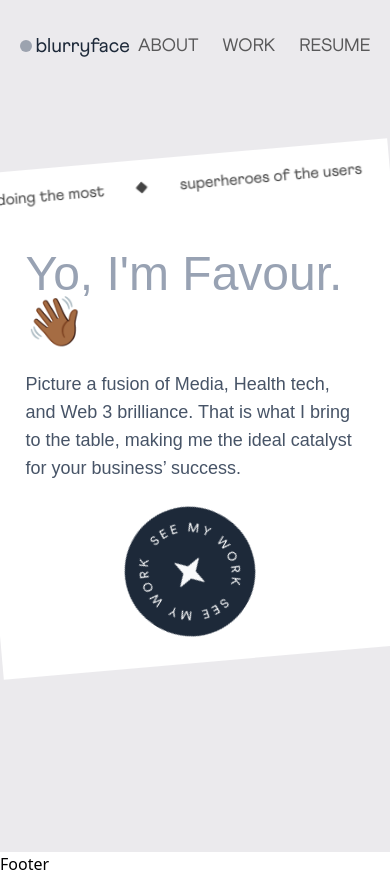
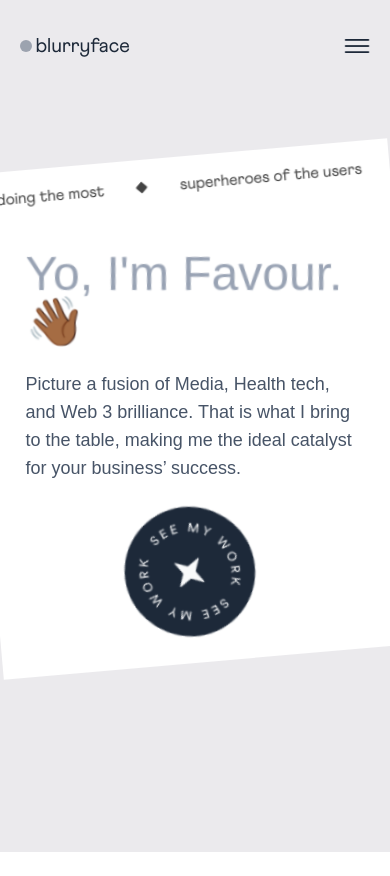
Before and after one commit to CyberGeni/fayvour, a React (Vite) app: page / in a window 390 px wide. After the commit the page ends 852 px from the top, so only its background shows below. Built offline with nearby package versions, Linux system fonts and the light colour scheme; a web font is replaced by a local one.

Commit message:
fix: navbar not displaying on sm: while active

```diff
--- a/src/App.css
+++ b/src/App.css
@@ -1,3 +1,6 @@
+* {
+    overflow-x: hidden;
+}
 .marquee-container {
     border: 1px solid #cccccc;
 }
--- a/src/components/Footer.jsx
+++ b/src/components/Footer.jsx
@@ -1,6 +1,6 @@
 function Footer() {
   return (
-    <div>Footer</div>
+    <div></div>
   )
 }
 
--- a/src/components/Layout.jsx
+++ b/src/components/Layout.jsx
@@ -6,7 +6,7 @@ import { Outlet } from "react-router-dom";
 const Layout = () => {
   return (
     <>
-      <div>
+      <div className="">
         <Navbar />
         <Outlet />
         <Footer />
--- a/src/components/Navbar.tsx
+++ b/src/components/Navbar.tsx
@@ -1,14 +1,26 @@
-import React from 'react'
+import React, { useState } from 'react'
 import { NavLink } from 'react-router-dom'
+import menu from "../assets/bar.png"
 function Navbar() {
+  const [isActive, setActive] = useState(false);
+
+  function handleClick() {
+    isActive ? setActive(false) : setActive(true);
+    if (window.innerWidth > 768) {
+      setActive(true);
+    }
+  }
+
   return (
-    <div className='bg-[#EBEAED] text-xl flex items-center justify-between font-athletics px-[5%] sm:px-[7.5%] md:px-[10%] py-8 md:py-12'>
-        <NavLink className="text-[#1D2939] flex items-center" to="/"><div className='w-3 h-3 bg-gray-400 rounded-full mr-1'></div>blurryface</NavLink>
-        <nav className='text-[#272727]/75 text-lg font-medium space-x-6'>
-            <NavLink to="/about">ABOUT</NavLink>
-            <a href="#work">WORK</a>
-            <a href="https://drive.google.com/file/d/1WYtvZb_a8wa-sk9EG2-WyOBkxm02kYdv/view?usp=drivesdk " target='_blank'>RESUME</a>
-        </nav>
+    <div className={`bg-[#EBEAED] overflow-hidden text-xl flex items-center justify-between font-athletics px-[5%] sm:px-[7.5%] md:px-[10%] py-8 md:py-12 ${isActive ? "overflow-x-hidden" : ""}`}>
+      <NavLink className="text-[#1D2939] flex items-center" to="/"><div className='w-3 h-3 bg-gray-400 rounded-full mr-1'></div>blurryface</NavLink>
+      <div className={`sm:hidden ${isActive ? "transition-all z-[10] absolute bottom-0 left-0 flex h-[80vh] w-screen bg-black/50" : ""}`}></div>
+      <nav className={`text-[#272727]/75 text-lg font-medium sm:space-x-6 transition-all ${isActive ? "bg-[#EBEAED] sm:bg-transparent flex flex-col sm:flex-row justify-center fixed sm:relative space-x-0 w-screen sm:w-fit text-center left-0 sm:left-[unset] top-20 sm:top-[unset] space-y-4 sm:space-y-0 h-48 sm:h-fit z-10 overflow-x-hidden" : "fixed -top-24 sm:relative sm:top-0"}`}>
+        <NavLink to="/about">ABOUT</NavLink>
+        <a href="#work">WORK</a>
+        <a href="https://drive.google.com/file/d/1WYtvZb_a8wa-sk9EG2-WyOBkxm02kYdv/view?usp=drivesdk " target='_blank'>RESUME</a>
+      </nav>
+      <img onClick={() => handleClick()} className='w-7 sm:hidden' src={menu} alt="" />
     </div>
   )
 }
--- a/src/pages/Home.jsx
+++ b/src/pages/Home.jsx
@@ -3,8 +3,8 @@ import cta from "../assets/see-my-work.svg";
 import "../App.css";
 function Home() {
   return (
-    <div className="bg-[#EBEAED] flex justify-start  flex-col h-[90vh] relative top-0 overflow-x-hidden overflow-y-hidden">
-      <div className="bg-white grid mt-16 h-[60vh] nd:h-fit relative -left-[5vw] pl-[5vw] w-[110vw] rotate-[-5deg]">
+    <div className=" bg-[#EBEAED] flex justify-start  flex-col h-[90vh] relative top-0">
+      <div className="bg-white grid mt-16 h-[60vh] relative -left-[5vw] pl-[5vw] w-[110vw] rotate-[-5deg] overflow-hidden">
         {/* main content */}
         <Marquee />
         <div className=" px-[5%] sm:px-[7.5%] md:px-[10%] font-circular rotate-[5deg] grid grid-cols-1 sm:grid-cols-2 ">
```
Also changed, not shown: src/assets/bar.png (added), src/assets/menu-line.svg (added).
